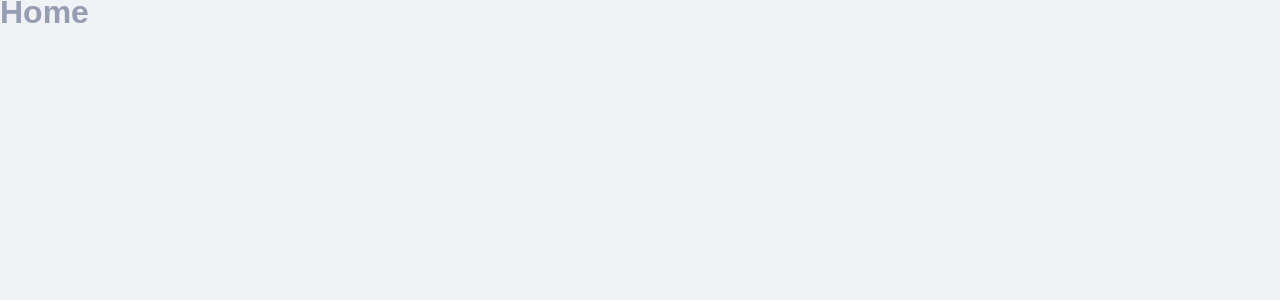
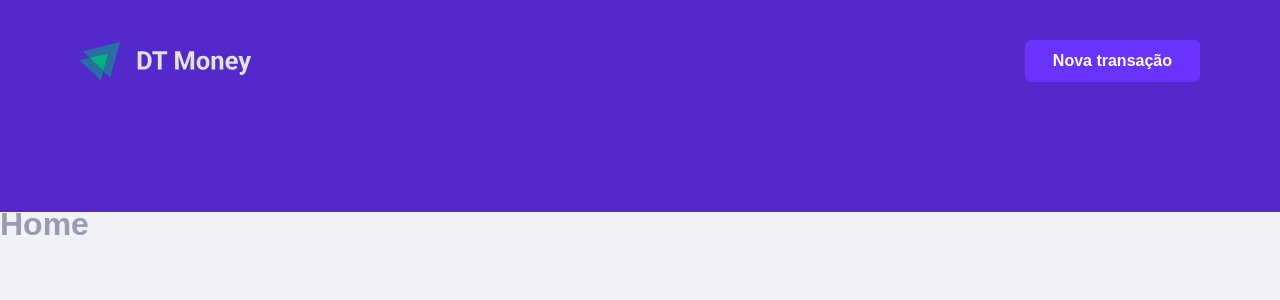
Before and after one commit to Hugovarellaa/Novo, a React (Vite) app in the folder web/: page / in a window 1280 px wide. Shown: the top 300 px of the page. Built offline with nearby package versions, Linux system fonts and the light colour scheme.

Commit message:
chore: routes page

```diff
--- a/web/src/routes/app.routes.tsx
+++ b/web/src/routes/app.routes.tsx
@@ -1,10 +1,13 @@
 import { Route, Routes } from 'react-router-dom'
+import { Layout } from '../layout'
 import { Home } from '../pages/Home'
 
 export function AppRoutes() {
 	return (
 		<Routes>
-			<Route path="/" element={<Home />} />
+			<Route path="/" element={<Layout />}>
+				<Route path="/" element={<Home />} />
+			</Route>
 		</Routes>
 	)
 }
```
